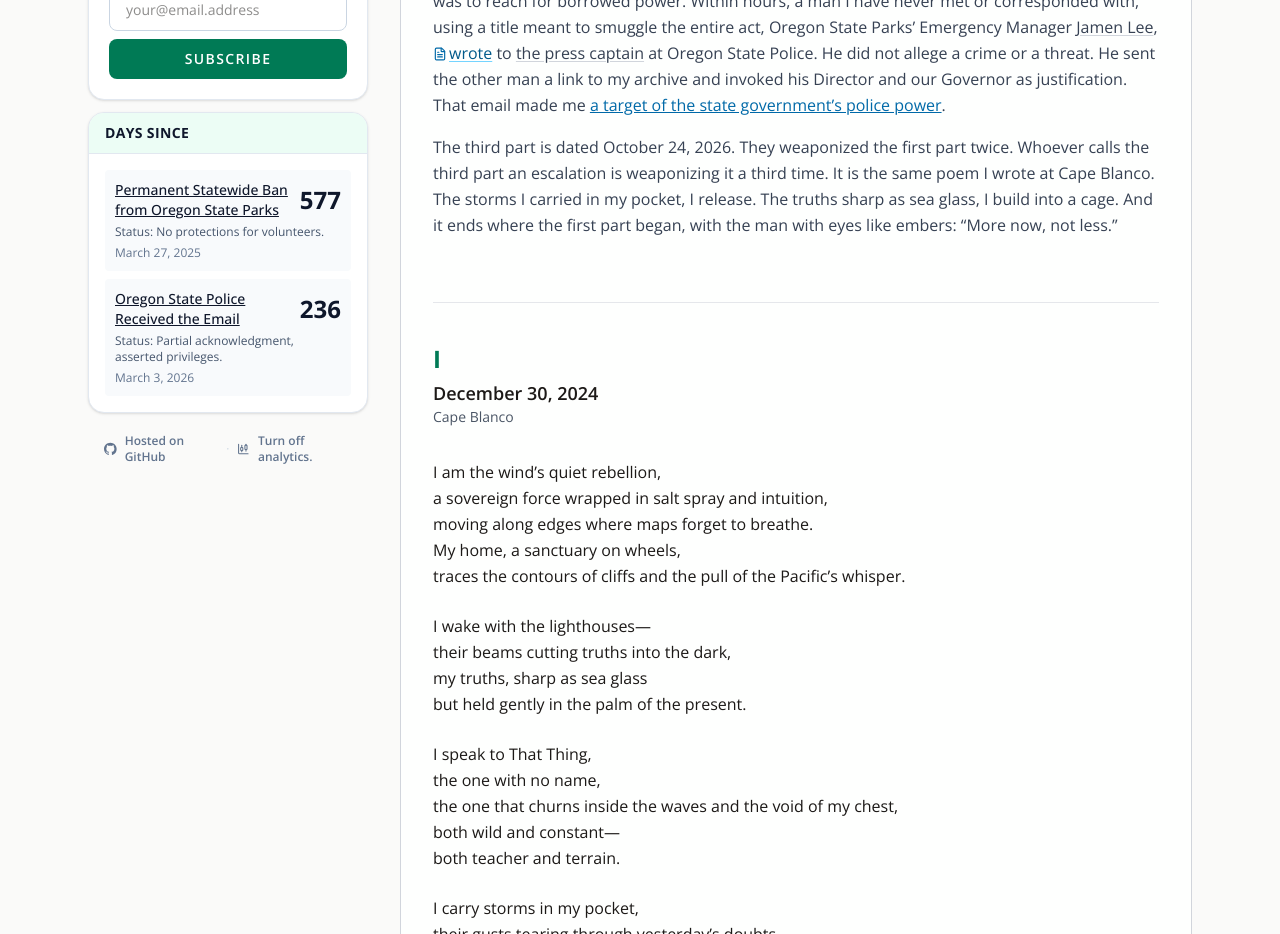
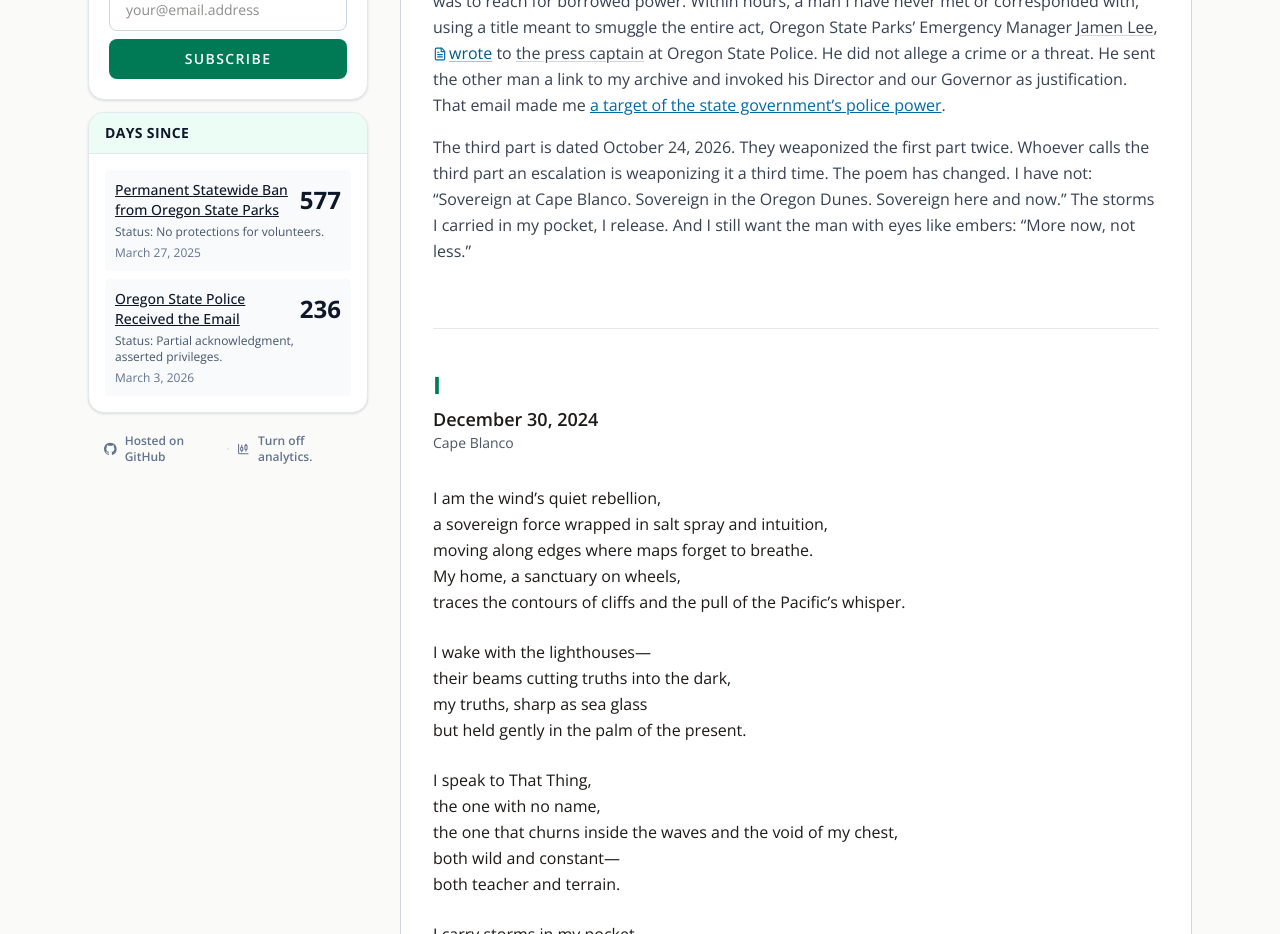
Before and after one commit to rswfire/rswfire.oprd, a Next.js app: page /soliloquy in a window 1280 px wide. Shown: the part 1120-2054 px from the top of the page. Built offline with nearby package versions, Linux system fonts and the light colour scheme.

Commit message:
Soliloquy: the poem changed, I have not

```diff
--- a/app/(archive)/soliloquy/page.tsx
+++ b/app/(archive)/soliloquy/page.tsx
@@ -376,10 +376,10 @@ export default function StormchasersSoliloquyPage() {
                 </p>
                 <p>
                     The third part is dated October 24, 2026. They weaponized the first part twice. Whoever calls the
-                    third part an escalation is weaponizing it a third time. It is the same poem I wrote at Cape Blanco.
-                    The storms I carried in my pocket, I release. The truths sharp as sea glass, I build into a cage. And
-                    it ends where the first part began, with the man with eyes like embers: &ldquo;More now, not
-                    less.&rdquo;
+                    third part an escalation is weaponizing it a third time. The poem has changed. I have
+                    not: &ldquo;Sovereign at Cape Blanco. Sovereign in the Oregon Dunes. Sovereign here and now.&rdquo;
+                    The storms I carried in my pocket, I release. And I still want the man with eyes like embers:
+                    &ldquo;More now, not less.&rdquo;
                 </p>
             </div>
 
```
